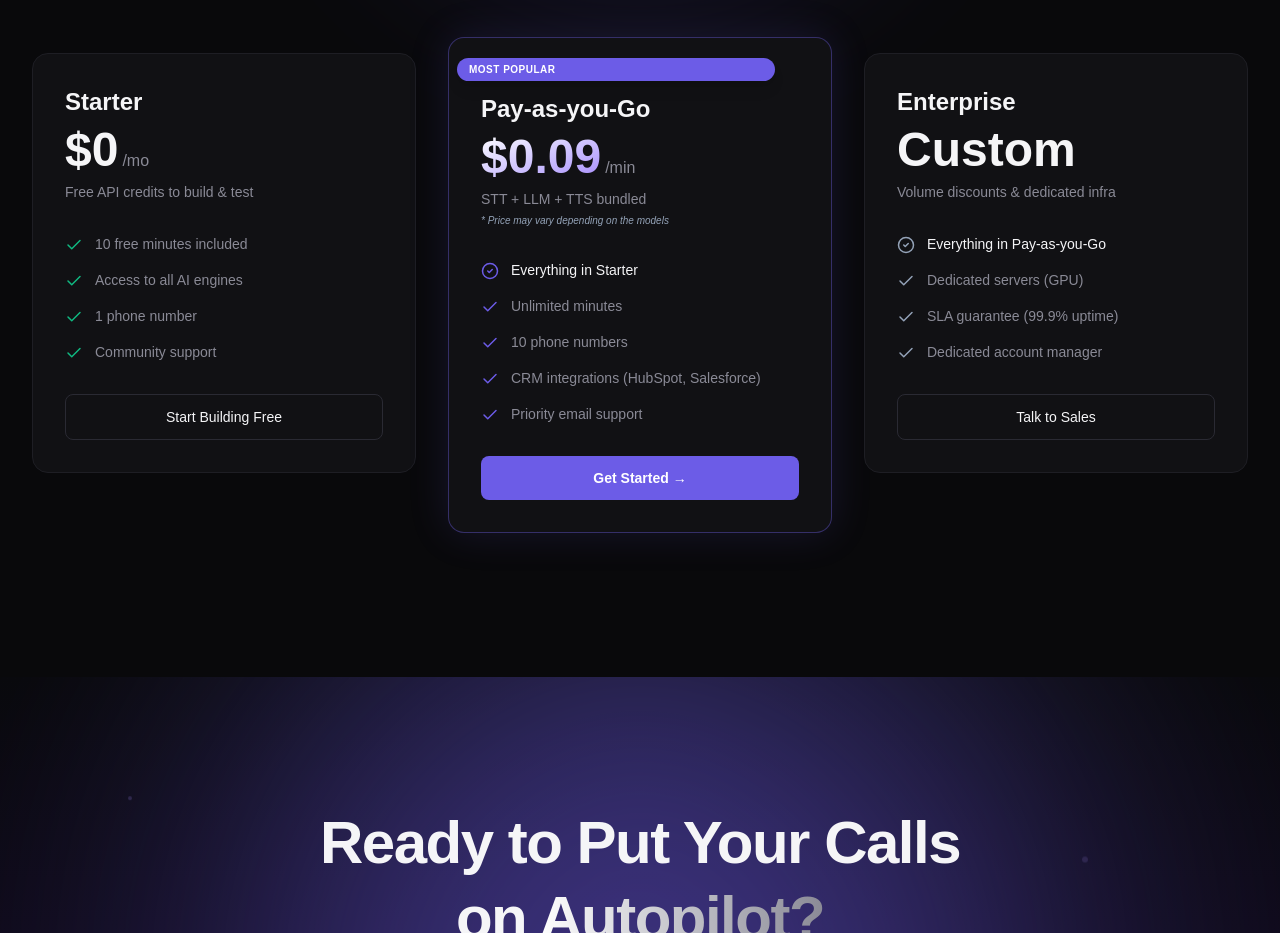
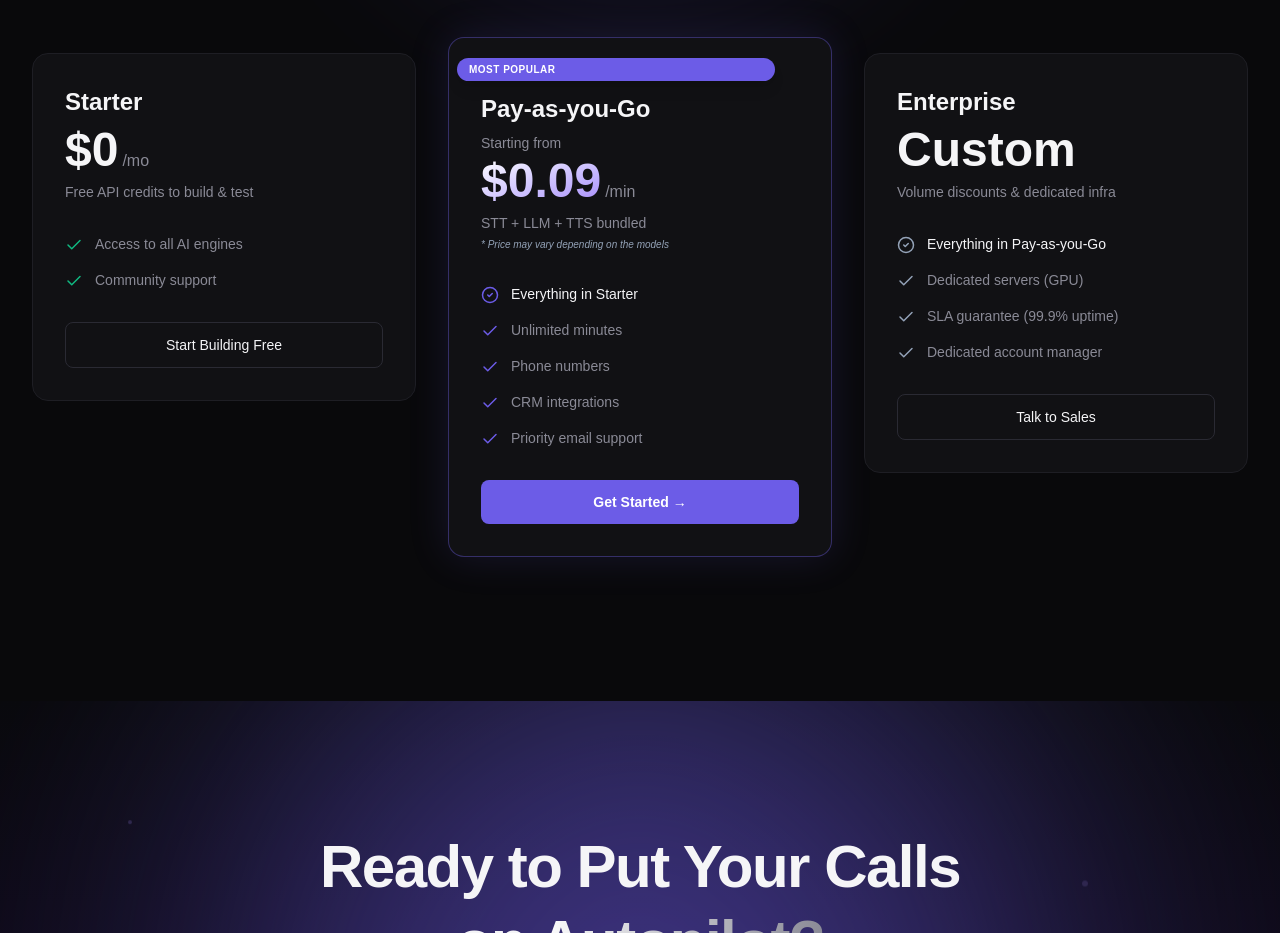
Before and after one commit to alifarman007/voicecallingweb, a React (Vite) app: page / in a window 1280 px wide. Shown: the part 8380-9313 px from the top of the page. Built offline with nearby package versions, Linux system fonts and the light colour scheme; a web font is replaced by a local one.

Commit message:
feat(pricing): Update pricing tiers and descriptions
Adjusted pricing tiers to reflect current offerings and marketing strategy. Removed "10 free minutes included" from the free tier and added a "Starting from" label to the pay-as-you-go tier.

```diff
--- a/src/components/Pricing.tsx
+++ b/src/components/Pricing.tsx
@@ -32,7 +32,7 @@ export default function Pricing() {
               <p className="text-sm text-[var(--text-secondary)] mt-2">Free API credits to build & test</p>
             </div>
             <ul className="space-y-4 mb-8">
-              {['10 free minutes included', 'Access to all AI engines', '1 phone number', 'Community support'].map((item, i) => (
+              {['Access to all AI engines', 'Community support'].map((item, i) => (
                 <li key={i} className="flex items-start gap-3 text-[var(--text-secondary)] text-sm">
                   <Check className="text-[var(--accent-green)] mt-0.5" size={18} />
                   <span>{item}</span>
@@ -50,6 +50,7 @@ export default function Pricing() {
             </div>
             <div className="mb-8">
               <h3 className="text-2xl font-semibold text-[var(--text-primary)] mb-2 font-cabinet">Pay-as-you-Go</h3>
+              <p className="text-sm text-[var(--text-secondary)] mb-1">Starting from</p>
               <div className="flex items-baseline gap-1">
                 <span className="text-5xl font-bold text-transparent bg-clip-text bg-gradient-to-br from-white to-[var(--accent-glow)]">$0.09</span>
                 <span className="text-[var(--text-secondary)]">/min</span>
@@ -62,7 +63,7 @@ export default function Pricing() {
                 <CheckCircle2 className="text-[var(--accent-primary)] mt-0.5" size={18} />
                 <span>Everything in Starter</span>
               </li>
-              {['Unlimited minutes', '10 phone numbers', 'CRM integrations (HubSpot, Salesforce)', 'Priority email support'].map((item, i) => (
+              {['Unlimited minutes', 'Phone numbers', 'CRM integrations', 'Priority email support'].map((item, i) => (
                 <li key={i} className="flex items-start gap-3 text-[var(--text-secondary)] text-sm">
                   <Check className="text-[var(--accent-primary)] mt-0.5" size={18} />
                   <span>{item}</span>
```
Also changed, not shown: public/og.jpg.
